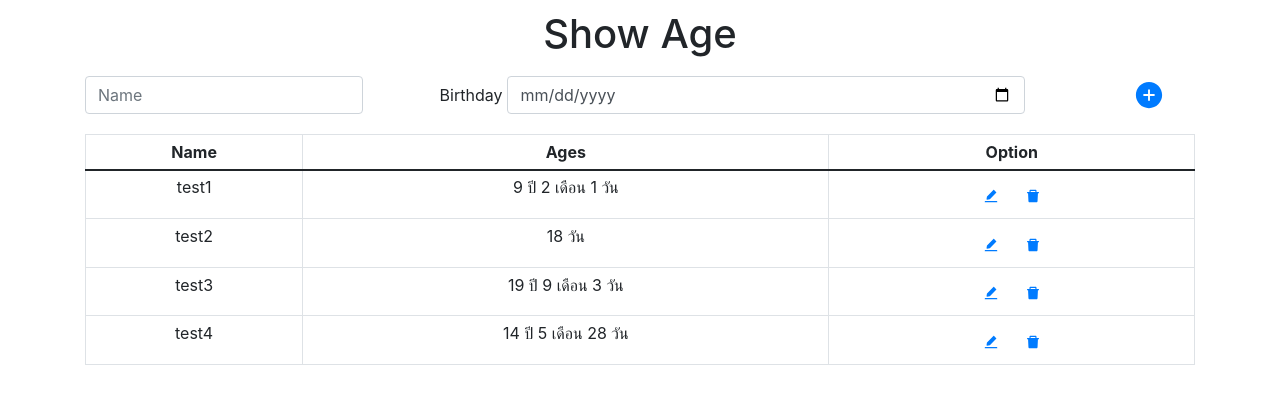
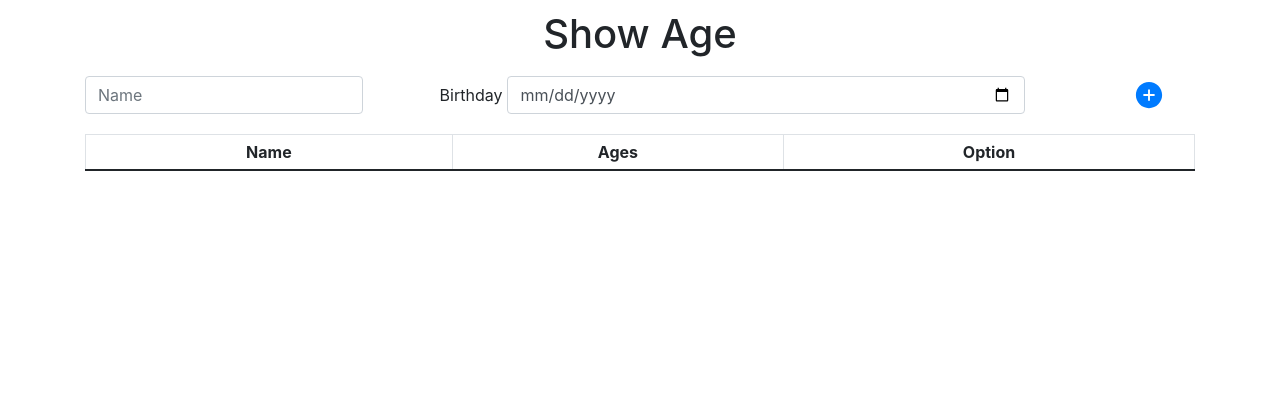
Before and after one commit to koidzt/show-age, a React (Create React App) app: page / in a window 1280 px wide. Shown: the top 404 px of the page. Built offline with nearby package versions, Linux system fonts and the light colour scheme.

Commit message:
delete mock data

```diff
--- a/public/data.json
+++ /dev/null
@@ -1,6 +0,0 @@
-[
-  { "key": 0, "name": "test1", "birthday": "2011-12-01" },
-  { "key": 1, "name": "test2", "birthday": "2021-01-15" },
-  { "key": 2, "name": "test3", "birthday": "2001-04-30" },
-  { "key": 3, "name": "test4", "birthday": "2006-08-05" }
-]
--- a/src/App.js
+++ b/src/App.js
@@ -1,4 +1,4 @@
-import { useEffect, useState } from 'react';
+import { useState } from 'react';
 import { Button, Col, Container, Form, Row } from 'react-bootstrap';
 import { AiFillPlusCircle } from 'react-icons/ai';
 import './App.css';
@@ -11,23 +11,6 @@ function App() {
   const [dataLists, setDataLists] = useState([]);
   const [keyOfEditData, setKeyOfEditData] = useState('');
   const [isShowEditData, setIsShowEditData] = useState(false);
-
-  useEffect(() => {
-    fetch('/data.json', {
-      headers: {
-        'Content-Type': 'application/json',
-        Accept: 'application/json',
-      },
-    })
-      .then((res) => {
-        // console.log(res);
-        return res.json();
-      })
-      .then((jsonResponse) => {
-        // console.log(jsonResponse);
-        setDataLists(jsonResponse);
-      });
-  }, []);
 
   const handleChangeName = (event) => {
     const value = event.target.value;
```
